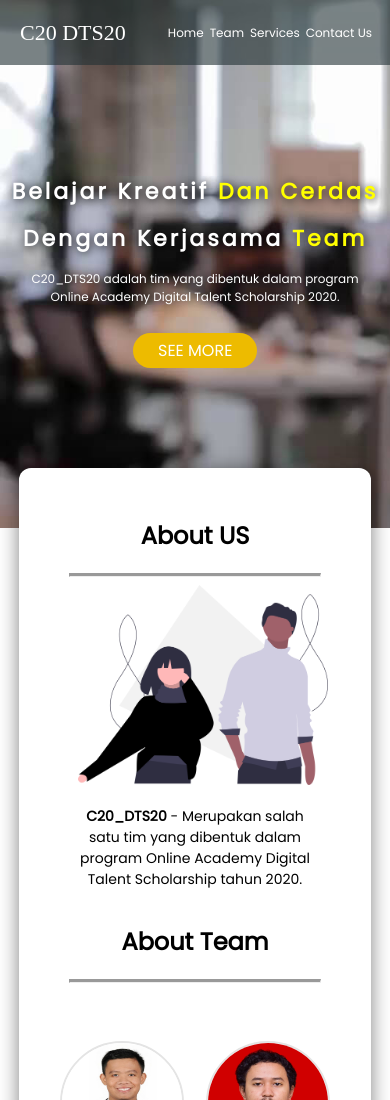
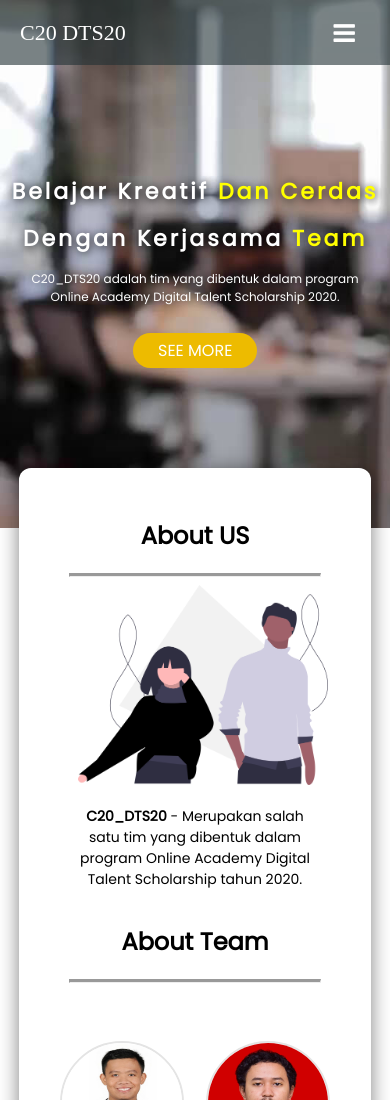
Before and after one commit to dediksuprayogi/timC20, a plain HTML site: page index.html in a window 390 px wide. Shown: the top 1100 px of the page. Drawn offline with Linux system fonts and the light colour scheme; a web font is replaced by a local one.

Commit message:
Update responsive.css

```diff
--- a/css/responsive.css
+++ b/css/responsive.css
@@ -82,13 +82,12 @@
     line-height: 65px;
     text-decoration: none;
   }
-  .header-menu{
-    padding-right: 30px;
+  .menu-icon {
+    display: block;
+    padding-right: 50px;
   }
-  .header-menu a {
-    line-height: 65px;
-    font-size: 12px;
-    padding: 0 3px;
+  .header-menu {
+    display: none;
   }
   /*Akhir CSS untuk header*/
 
```
